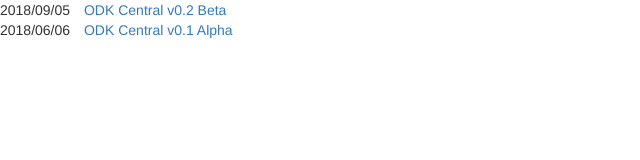
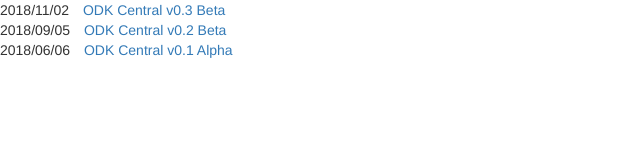
Before and after one commit to getodk/central, a plain HTML site: page docs/news.html in a window 1280 px wide. Shown: the whole page, without its empty margins (0-640 px from the left). Drawn offline with Linux system fonts and the light colour scheme.

Commit message:
Update news for v0.3.0-beta.0

```diff
--- a/docs/news.html
+++ b/docs/news.html
@@ -6,6 +6,12 @@
     <link rel="stylesheet" href="style.css">
   </head>
   <body>
+    <div>
+      <span class="item-date">2018/11/02</span>
+      <a href="https://forum.opendatakit.org/t/odk-central-v0-3-beta/16053" target="_blank">
+        ODK Central v0.3 Beta
+      </a>
+    </div>
     <div>
       <span class="item-date">2018/09/05</span>
       <a href="https://forum.opendatakit.org/t/odk-central-v0-2-beta/15005" target="_blank">
```
